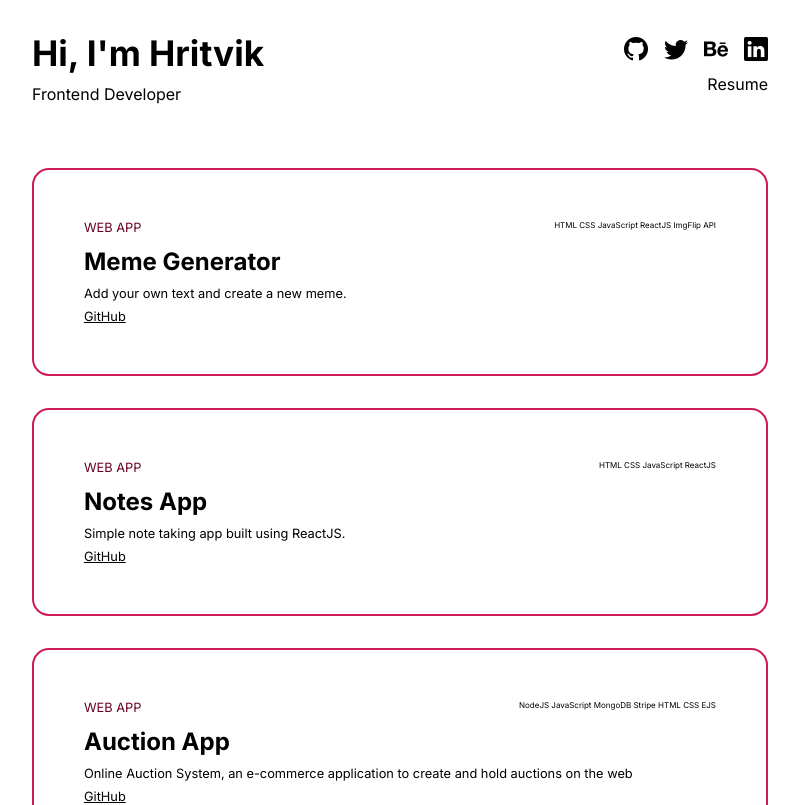
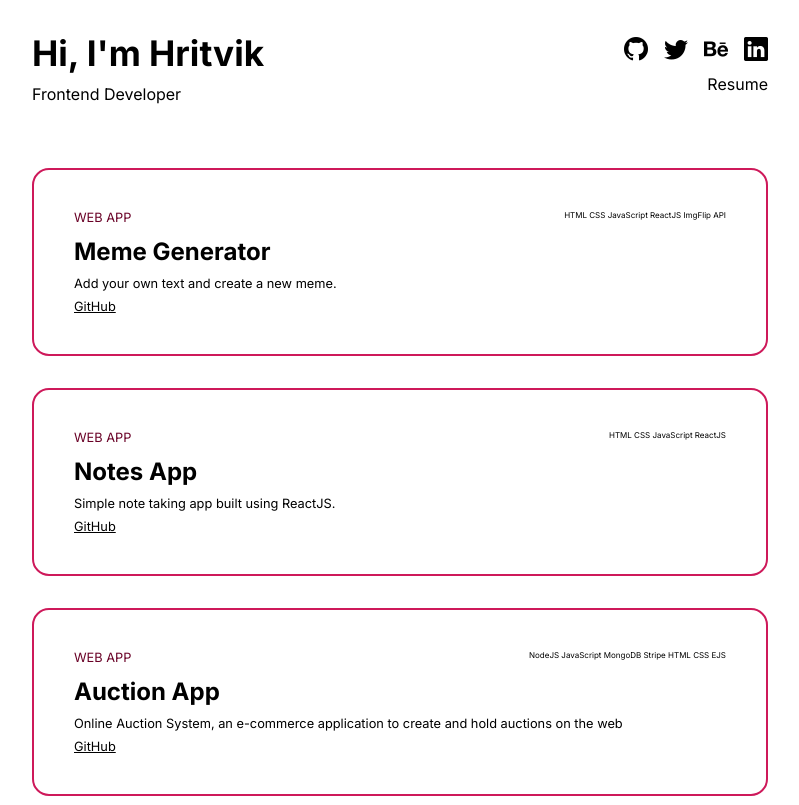
Before and after one commit to Hritvik-Mohan/hm-portfolio, a React (Vite) app: page / in a window 1280 px wide. Shown: the top 805 px of the page, without its empty margins (240-1039 px from the left). Built offline with nearby package versions, Linux system fonts and the light colour scheme.

Commit message:
Update CSS

```diff
--- a/src/components/ProjectCard.css
+++ b/src/components/ProjectCard.css
@@ -3,7 +3,7 @@
     border: 2px solid #CE195A;
     border-radius: 17px;
     margin-bottom: 2rem;
-    padding: 50px;
+    padding: 40px;
     width: 100%;
     overflow: hidden;
 }
```
